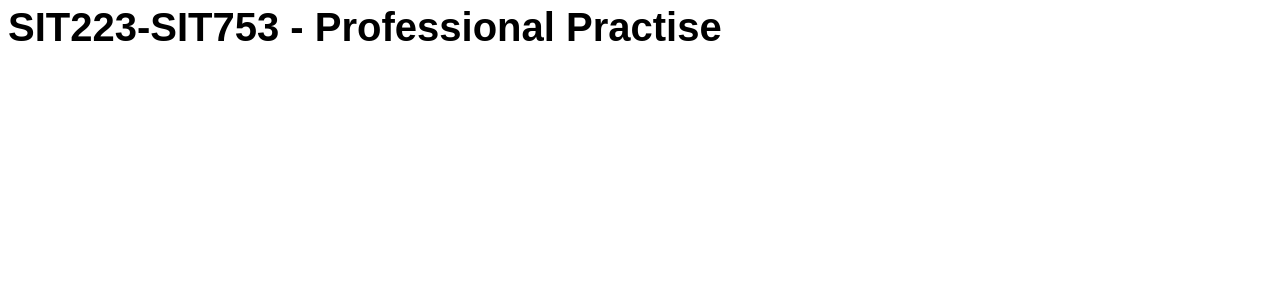
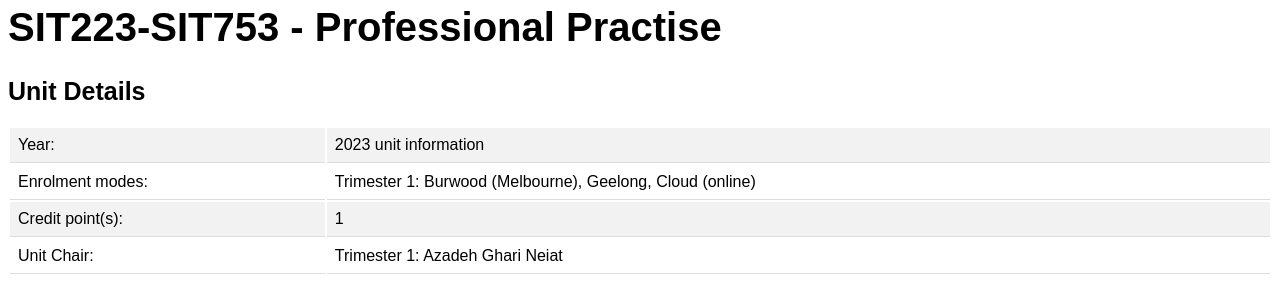
Before and after one commit to dhruvnargund/sit223_753_team52, a plain HTML site: page index.html in a window 1280 px wide. Shown: the part 1064-1348 px from the top of the page. Before the commit the page ends 1141 px from the top, so only its background shows below. Drawn offline with Linux system fonts and the light colour scheme.

Commit message:
added table

```diff
--- a/index.html
+++ b/index.html
@@ -1,17 +1,35 @@
 <html lang="en">
-<head>
-    <meta charset="UTF-8">
-    <meta http-equiv="X-UA-Compatible" content="IE=edge">
-    <meta name="viewport" content="width=device-width, initial-scale=1.0">
-    <link rel="stylesheet" href="style.css">
+  <head>
+    <meta charset="UTF-8" />
+    <meta http-equiv="X-UA-Compatible" content="IE=edge" />
+    <meta name="viewport" content="width=device-width, initial-scale=1.0" />
+    <link rel="stylesheet" href="style.css" />
     <title>Home</title>
-</head>
-<body>
+  </head>
+  <body>
     <div>
-        <img src="logo.svg" alt="deakin_logo">
+      <img src="logo.svg" alt="deakin_logo" />
     </div>
-    <h1>
-        SIT223-SIT753 - Professional Practise
-    </h1>
-</body>
+    <h1>SIT223-SIT753 - Professional Practise</h1>
+
+    <h2>Unit Details</h2>
+    <table style="width: 100%">
+      <tr>
+        <td>Year:</td>
+        <td>2023 unit information</td>
+      </tr>
+      <tr>
+        <td>Enrolment modes:</td>
+        <td>Trimester 1: Burwood (Melbourne), Geelong, Cloud (online)</td>
+      </tr>
+      <tr>
+        <td>Credit point(s):</td>
+        <td>1</td>
+      </tr>
+      <tr>
+        <td>Unit Chair:</td>
+        <td>Trimester 1: Azadeh Ghari Neiat</td>
+      </tr>
+    </table>
+  </body>
 </html>
--- a/style.css
+++ b/style.css
@@ -18,3 +18,12 @@ div {
     background-color: darkcyan;
     text-align: right;
 }
+th, td {
+ padding: 8px;
+ text-align: left;
+ border-bottom: 1px solid #ddd;
+ font-family: Arial
+}
+tr:nth-child(odd) {
+  background-color: #f2f2f2;
+}
```
